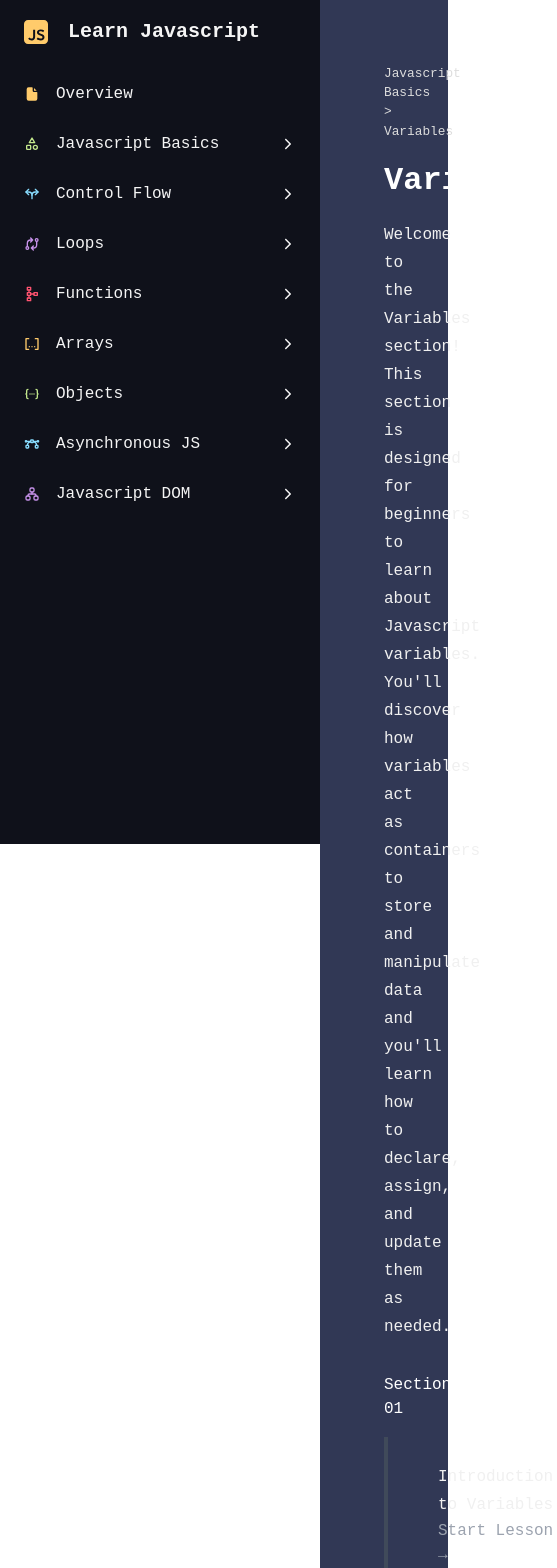
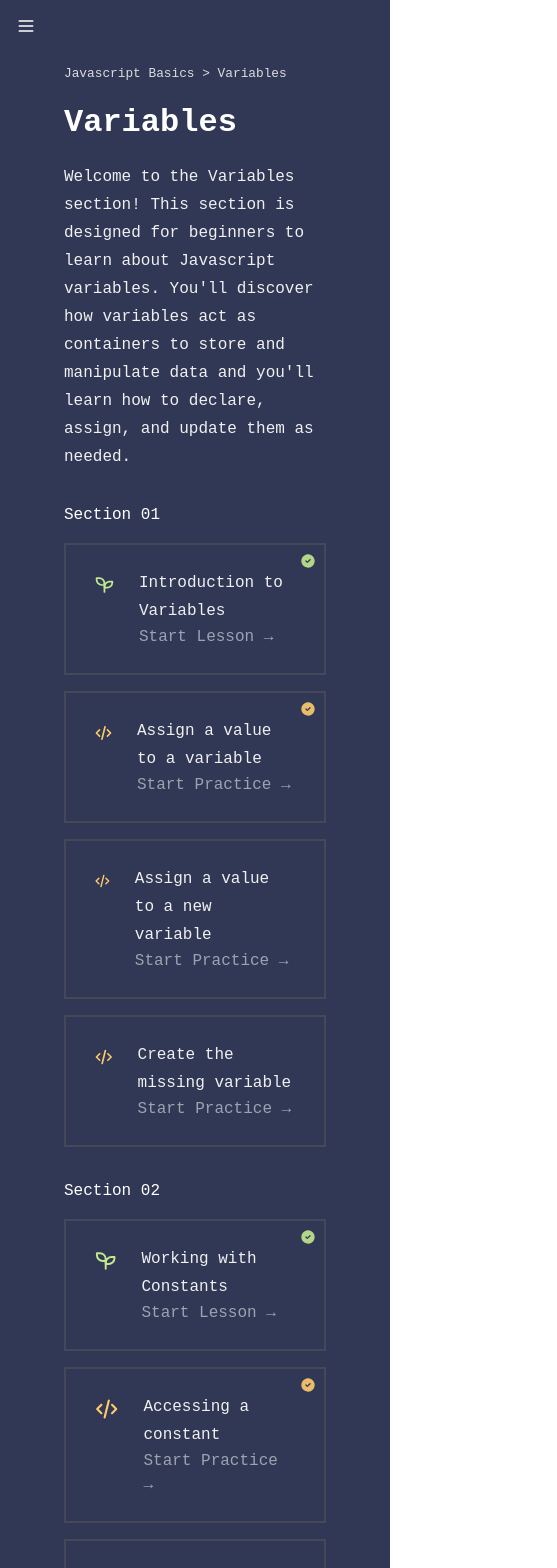
Before and after one commit to MunozCesarCM/Learn-Javascript, a React (Vite) app: page /javascript-basics/variables in a window 390 px wide. Shown: the top 1568 px of the page, 557 px wide, since content can reach past the window. Built offline with nearby package versions, Linux system fonts and the light colour scheme; a web font is replaced by a local one.

Commit message:
Created sidebar context

```diff
--- a/src/App.jsx
+++ b/src/App.jsx
@@ -1,5 +1,6 @@
-import React, { useEffect, Suspense } from 'react';
+import React, { useState, useEffect, Suspense } from 'react';
 import { Route, Routes, Navigate, useLocation } from 'react-router-dom';
+import { SiteContext } from './context/SiteContext';
 import Sidebar from './components/Sidebar';
 
 const Home = React.lazy(() => import('./pages/Home'));
@@ -10,17 +11,18 @@ const Introduction = React.lazy(() => import('./pages/JSBasics/Introduction'));
 const Variables = React.lazy(() => import('./pages/JSBasics/Variables'));
 
 const App = () => {
+  const [sidebarActive, setSidebarActive] = useState(window.innerWidth > 1024);
   const { pathname } = useLocation();
-  console.log(pathname);
 
   useEffect(() => {
     window.scrollTo(0, 0);
   }, [pathname]);
 
   return (
+    <SiteContext.Provider value={{ sidebarActive, setSidebarActive }}>
       <Suspense fallback={<div className='bg-terminal-grey w-screen h-screen' />}>
         {pathname !== '/' && (<Sidebar />)}
-      <section className={pathname !== '/' && 'ml-80'}>
+        <section className={pathname !== '/' && sidebarActive ? 'ml-80' : null}>
           <Routes>
             <Route path='/' element={<Home />} />
             <Route path='/overview' element={<Overview />} />
@@ -30,6 +32,7 @@ const App = () => {
           </Routes>
         </section>
       </Suspense>
+    </SiteContext.Provider>
   );
 }
 
--- a/src/components/Sidebar.jsx
+++ b/src/components/Sidebar.jsx
@@ -1,5 +1,6 @@
-import { useState } from 'react';
+import { useState, useContext } from 'react';
 import { useNavigate } from 'react-router-dom';
+import { SiteContext } from '../context/SiteContext';
 import { IoIosArrowForward, IoIosArrowDown } from 'react-icons/io';
 import {
   TbFileFilled,
@@ -11,6 +12,8 @@ import {
   TbCodeDots,
   TbVectorBezier,
   TbSitemap,
+  TbX,
+  TbMenu2,
 } from 'react-icons/tb';
 import { MdSmartButton } from 'react-icons/md';
 import { RiJavascriptFill } from 'react-icons/ri';
@@ -30,6 +33,7 @@ function getTitleIcon (name) {
 }
 
 const Sidebar = () => {
+  const {sidebarActive, setSidebarActive} = useContext(SiteContext);
   const [caretStates, setCaretStates] = useState(Array(sidebar.length).fill(false));
   const navigate = useNavigate();
 
@@ -45,7 +49,19 @@ const Sidebar = () => {
   }
 
   return (
-    <aside className='bg-terminal-black text-neutral-100 h-screen w-80 pb-10 fixed z-20 overflow-y-scroll'>
+    <div className='relative'>
+      {sidebarActive ? (
+        <TbX
+          className={`fixed ${sidebarActive ? 'left-[20.5rem]' : 'left-4'} top-4 text-white text-xl z-50 cursor-pointer block lg:hidden`}
+          onClick={() => setSidebarActive(!sidebarActive)}
+        />
+      ) : (
+        <TbMenu2
+          className={`fixed ${sidebarActive ? 'left-[20.5rem]' : 'left-4'} top-4 text-white text-xl z-50 cursor-pointer block lg:hidden`}
+          onClick={() => setSidebarActive(!sidebarActive)}
+        />
+      )}
+      <aside className={`${sidebarActive ? 'block' : 'hidden'} lg:block bg-terminal-black text-neutral-100 h-screen w-80 pb-10 fixed z-20 overflow-y-scroll`}>
         <header className='heading py-4 px-5 h-16 flex justify-between items-center cursor-pointer'>
           <div className='flex items-center' onClick={() => navigate('/')}>
             <RiJavascriptFill className='text-terminal-yellow block w-8 h-8 text-primary' />
@@ -91,6 +107,7 @@ const Sidebar = () => {
           ))}
         </ul>
       </aside>
+    </div>
   );
 };
 
--- /dev/null
+++ b/src/context/SiteContext.js
@@ -0,0 +1,6 @@
+import { createContext } from 'react';
+
+export const SiteContext = createContext({
+  sidebarActive: null,
+  setSidebarActive: () => null,
+});
--- a/src/index.css
+++ b/src/index.css
@@ -51,7 +51,4 @@
 .topic-overview section {
   margin: 2em 0;
 }
-.topic-card {
-  position: relative;
-}
 /*# sourceMappingURL=index.css.map */
--- a/src/index.less
+++ b/src/index.less
@@ -43,7 +43,3 @@
     margin: 2em 0;
   }
 }
-
-.topic-card {
-  position: relative;
-}
--- a/src/pages/JSBasics/Introduction.jsx
+++ b/src/pages/JSBasics/Introduction.jsx
@@ -9,7 +9,7 @@ const Introduction = () => {
         <h1>Introduction</h1>
         <p>Welcome to the JavaScript Basics section! This section lays the foundation for your JavaScript journey. We&apos;ll guide you through fundamental concepts and you&apos;ll learn how to store data and work with different types of information. Get ready to embark on your JavaScript journey and start building a strong foundation!</p>
         <section>
-          <Card title='What is Javascript?' />
+          <Card title='What is Javascript?' complete />
           <Card title='What do we use JavaScript for?' />
         </section>
       </article>
--- a/src/pages/JSBasics/Variables.jsx
+++ b/src/pages/JSBasics/Variables.jsx
@@ -10,14 +10,14 @@ const Introduction = () => {
         <p>Welcome to the Variables section! This section is designed for beginners to learn about Javascript variables. You'll discover how variables act as containers to store and manipulate data and you'll learn how to declare, assign, and update them as needed.</p>
         <section>
           <h2>Section 01</h2>
-          <Card title='Introduction to Variables' />
-          <Card title='Assign a value to a variable' type='Practice' />
+          <Card title='Introduction to Variables' complete />
+          <Card title='Assign a value to a variable' type='Practice' complete />
           <Card title='Assign a value to a new variable' type='Practice' />
           <Card title='Create the missing variable' type='Practice' />
 
           <h2>Section 02</h2>
-          <Card title='Working with Constants' />
-          <Card title='Accessing a constant' type='Practice' />
+          <Card title='Working with Constants' complete />
+          <Card title='Accessing a constant' type='Practice' complete />
           <Card title='Declare a constant and assign a number' type='Practice' />
         </section>
       </article>
```
Also changed, not shown: 1 other file (tests, documents, lock files or other folders). Lines whose indentation alone changed are shown as unchanged.
